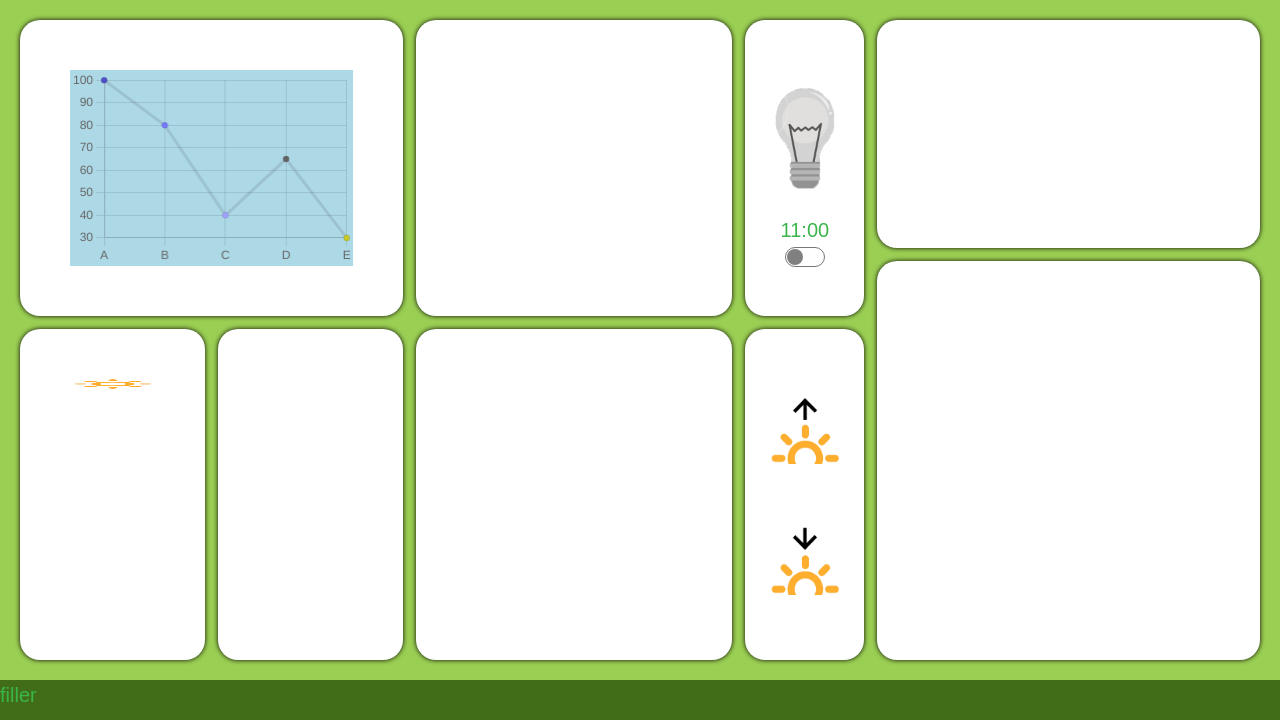
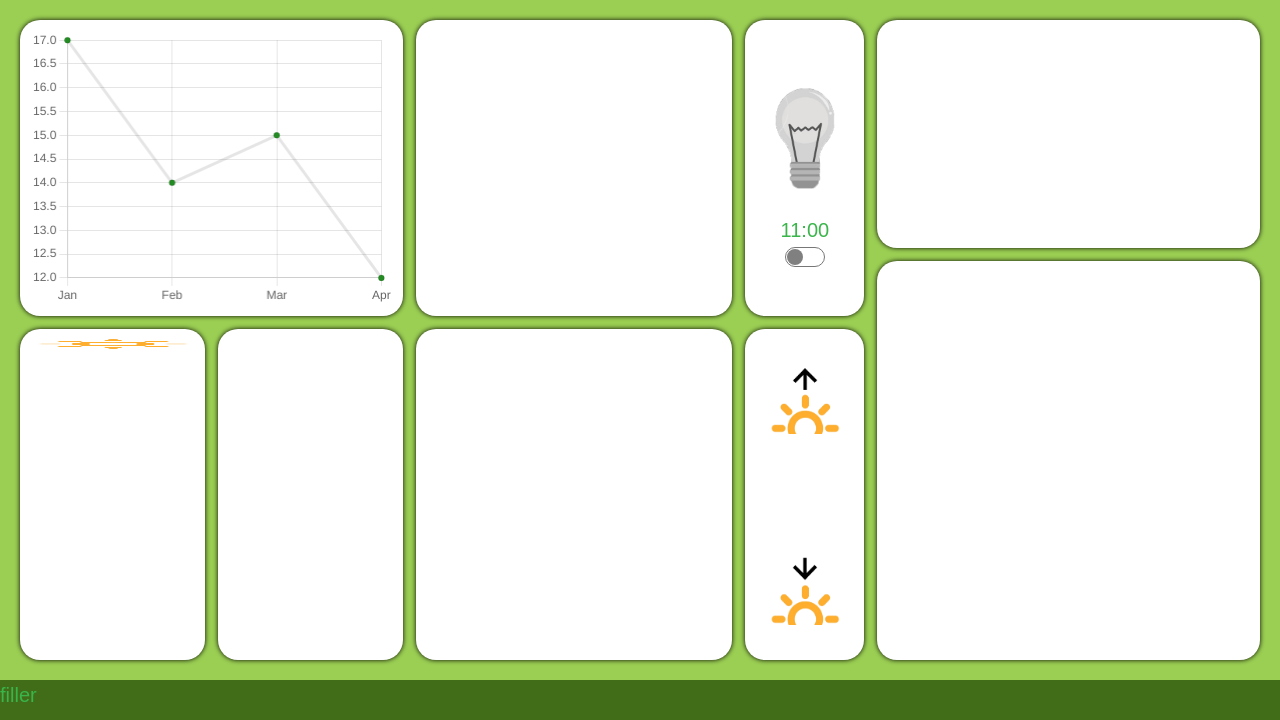
Before and after one commit to 37994/M3DuHu, a PHP site: page / in a window 1280 px wide. Shown: the part 80-800 px from the top of the page. Run offline with PHP 8.4, Linux system fonts and the light colour scheme.

Commit message:
energieChartAf

```diff
--- a/css/style.css
+++ b/css/style.css
@@ -49,7 +49,7 @@ main {
 .dozen{
     background: white;
     box-shadow: 0 0 5px black;
-    padding: 5rem;
+    padding: 1rem;
     border-radius: 2rem;
     display: block;
     flex-grow: 1;
@@ -60,10 +60,9 @@ main {
     grid-column: 1 / 7;
 }
 
-#myChart{
+.energieChart{
     width: 100%;
     height: 100%;
-    background: lightblue;
 }
 
 .doos2 {
@@ -104,7 +103,7 @@ main {
   display: none;
   position: absolute;
   background-color: #f9f9f9;
-  min-width: 10rem;
+  min-width: 7rem;
   box-shadow: 0 0 1rem 0 black;
   padding: 1.2rem 1.6rem;
   z-index: 1;
@@ -206,6 +205,7 @@ main {
 .zonOpkomst {
     width: 8rem;
     height: 10rem;
+    margin-top: 1rem;
     display: flex;
     justify-content: center;
     align-items: center;
@@ -219,6 +219,7 @@ main {
 .zonOndergang {
     width: 8rem;
     height: 10rem;
+    margin-bottom: 1rem;
     display: flex;
     justify-content: center;
     align-items: center;
--- a/index.html
+++ b/index.html
@@ -19,7 +19,7 @@
     </header>
     <main>
         <div class="dozen doos1">
-            <canvas id="myChart"></canvas>
+            <canvas id="js--energieChart" class="energieChart"></canvas>
         </div>
         <section class="dozen doos2">
             <!-- <section class="lampen"> -->
@@ -53,7 +53,9 @@
             </div>
         </section>
         <section class="dozen doos4"></section>
-        <section class="dozen doos5"> <img src="/images/sun.png" alt=""></section>
+        <section class="dozen doos5">
+            <img src="/images/sun.png" alt="">
+        </section>
         <section class="dozen doos6"></section>
         <section class="dozen doos7"></section>
         <section class="dozen doos8">
--- a/js/script.js
+++ b/js/script.js
@@ -1,7 +1,7 @@
-let labels = ["A", "B", "C", "D", "E"];
-let data = [100, 80, 40, 65, 30];
+let labels = ["Jan", "Feb", "Mar", "Apr"];
+let data = [17, 14, 15, 12];
 
-const myChart = new Chart(document.getElementById("myChart"), {
+const myChart = new Chart(document.getElementById("js--energieChart"), {
     type: "line",
     data: {
         labels,
@@ -9,12 +9,10 @@ const myChart = new Chart(document.getElementById("myChart"), {
             label: "KwH",
             data,
             backgroundColor: [
-                "rgb(80,80,200)",
-                "rgb(120,120,255)",
-                "rgb(160,160,255)",
-                "rgb(100,100,100)",
-                "rgb(200,200,40)",
-
+                "rgb(34,139,34)",
+                "rgb(34,139,34)",
+                "rgb(34,139,34)",
+                "rgb(34,139,34)",
             ]
         }],
 
```
